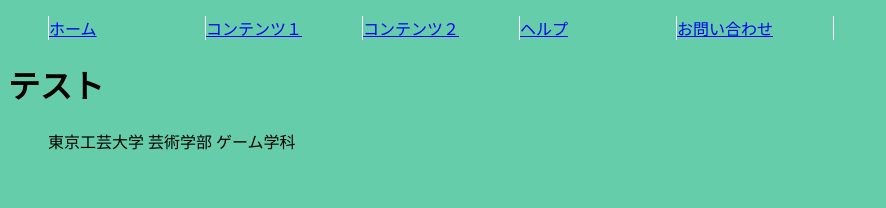
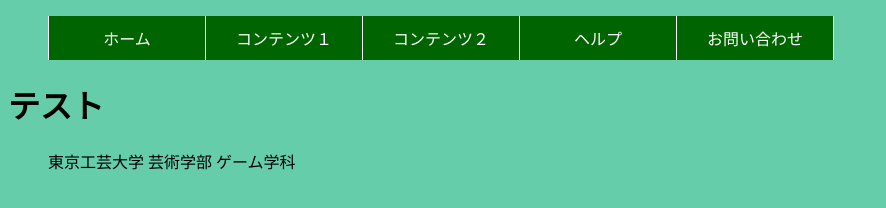
Before and after one commit to mackuroda1297/web1-8, a plain HTML site: page index.html in a window 1280 px wide. Shown: the whole page, without its empty margins (0-886 px from the left). Drawn offline with Linux system fonts and the light colour scheme.

Commit message:
Update default.css

```diff
--- a/css/default.css
+++ b/css/default.css
@@ -3,7 +3,18 @@
 body{
   background-color: mediumaquamarine;
 }
-
+#gnav a {
+  display: block;
+  padding:10px 0;
+  text-align: center;
+  text-decoration: none;
+  background: darkgreen;
+  color: white;
+}
+#gnav a:hover {
+  background: lightgreen;
+  color: black;
+}
 #gnav ul {
   overflow: hidden;
 }
```
